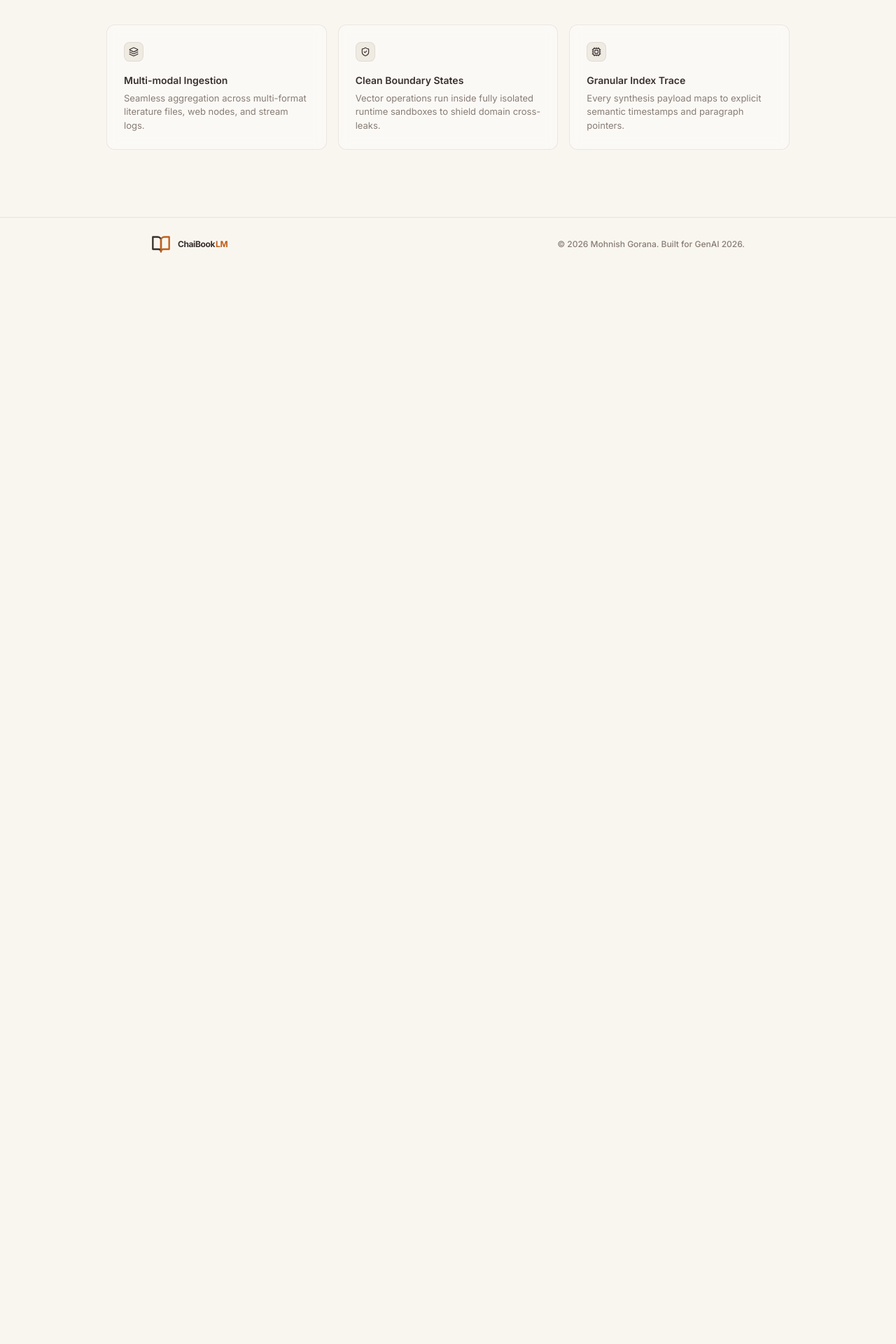
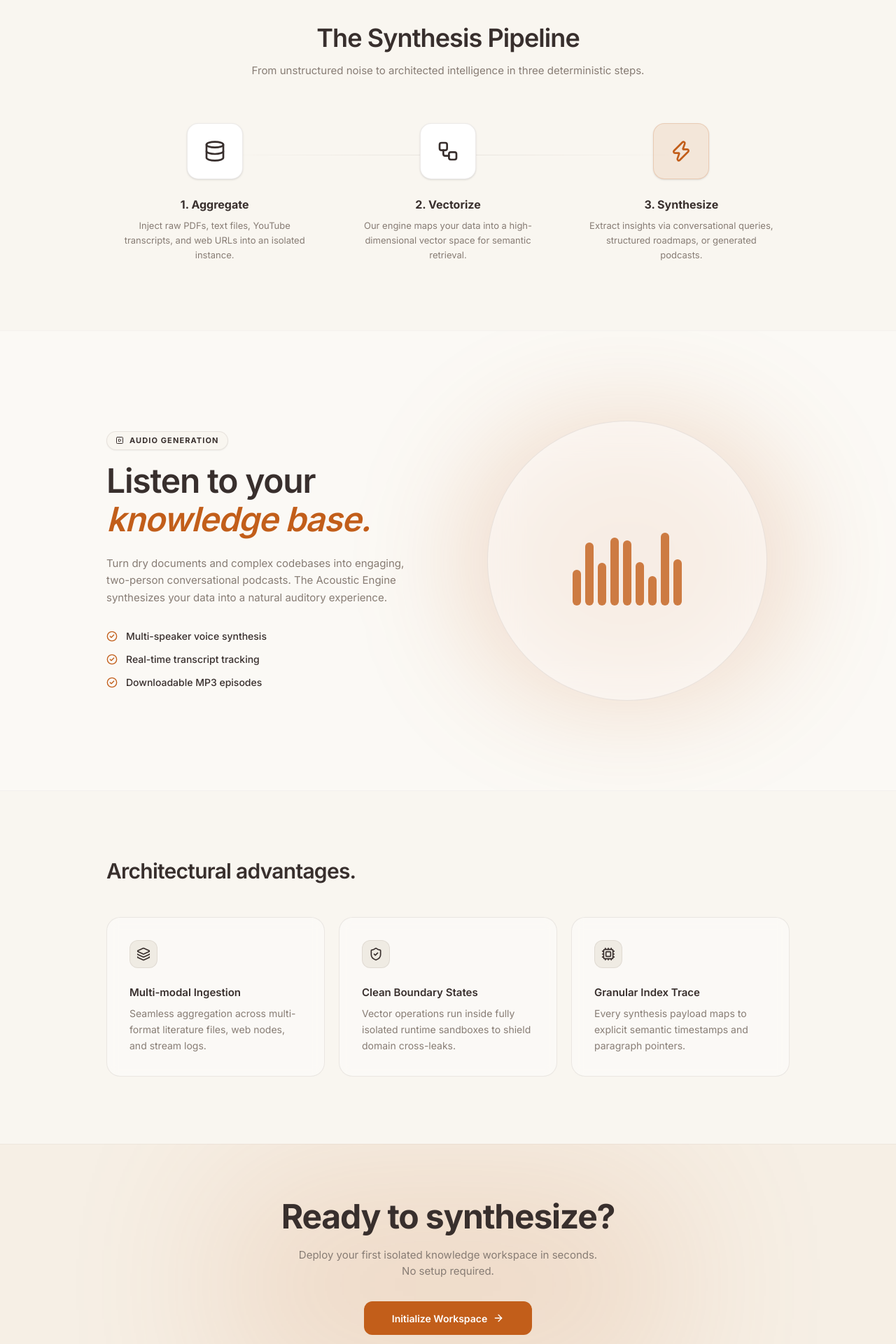
Before and after one commit to mohnishgorana1/chaibook-lm, a Next.js app: page / in a window 1280 px wide. Shown: the part 1180-3100 px from the top of the page at 70% size. Before the commit the page ends 1567 px from the top, so only its background shows below. Built offline with nearby package versions, Linux system fonts and the light colour scheme; no server answers.

Commit message:
ui final touch

```diff
--- a/app/page.tsx
+++ b/app/page.tsx
@@ -5,7 +5,9 @@ import { motion } from "framer-motion";
 import {
   ArrowRight, Sparkles, Layers, ShieldCheck, Cpu,
   Headphones, FileText, Link2, Search, PlayCircle,
-  CheckCircle2, ArrowUp, SkipBack, Play, SkipForward
+  CheckCircle2, ArrowUp, SkipBack, Play, SkipForward,
+  Triangle, Hexagon, Octagon, Box, Workflow, Zap, Quote, PlaySquare,
+  Database
 } from "lucide-react";
 import Logo from "@/components/Logo";
 
@@ -23,6 +25,11 @@ export default function Home() {
     show: { opacity: 1, y: 0, transition: { type: "spring" as const, stiffness: 500, damping: 35 } },
   };
 
+  const scrollVariants = {
+    hidden: { opacity: 0, y: 30 },
+    show: { opacity: 1, y: 0, transition: { duration: 0.6, ease: [0.16, 1, 0.3, 1] } }
+  };
+
   return (
     <div className="flex min-h-screen w-full flex-col bg-base overflow-x-hidden">
       <main className="relative flex flex-1 flex-col">
@@ -33,17 +40,17 @@ export default function Home() {
         {/* Elegant Ray-traced Ambient Backlight */}
         <div className="absolute left-1/2 top-0 -z-10 h-[38rem] w-[55rem] -translate-x-1/2 -translate-y-1/3 rounded-[100%] bg-primary blur-[150px] opacity-[0.07] pointer-events-none"></div>
 
+        {/* ============================================================== */}
         {/* HERO HEADER */}
+        {/* ============================================================== */}
         <div className="mx-auto flex w-full max-w-5xl flex-col items-center justify-center px-6 pt-36 pb-12 text-center">
           <motion.div variants={containerVariants} initial="hidden" animate="show" className="flex flex-col items-center w-full z-10">
 
-            {/* Context Badge */}
             <motion.div variants={itemVariants} className="mb-6 inline-flex items-center gap-2 rounded-full border border-primary/10 bg-primary/5 px-3.5 py-1 text-[11px] font-medium tracking-wider uppercase text-primary backdrop-blur-md">
               <Sparkles className="h-3 w-3" />
               <span>Engineered Synthesis Environment</span>
             </motion.div>
 
-            {/* Typography-driven Headline */}
             <motion.h1 variants={itemVariants} className="text-4xl font-semibold tracking-tight text-txt sm:text-6xl max-w-3xl leading-[1.12]">
               Intelligence, layered and <span className="text-transparent bg-clip-text bg-gradient-to-r from-primary via-txt to-muted">absolute.</span>
             </motion.h1>
@@ -52,7 +59,6 @@ export default function Home() {
               A private, minimalist canvas built to absorb cross-platform documentation, orchestrate structural roadmaps, and vocalize insights.
             </motion.p>
 
-            {/* Action Matrix */}
             <motion.div variants={itemVariants} className="mt-8 flex items-center justify-center gap-3">
               <Link
                 href="/notebook"
@@ -61,7 +67,6 @@ export default function Home() {
                 Launch app
                 <ArrowRight className="h-3.5 w-3.5 transition-transform group-hover:translate-x-0.5" />
               </Link>
-
               <a
                 href="https://github.com/mohnishgorana1"
                 target="_blank"
@@ -73,30 +78,28 @@ export default function Home() {
             </motion.div>
           </motion.div>
 
-          {/* 🔥 HIGH-END PREMIUM COMPANY STYLE ABSTRACT APP PREVIEW */}
+          {/* ============================================================== */}
+          {/* HIGH-END APP PREVIEW MOCKUP */}
+          {/* ============================================================== */}
           <motion.div
             initial={{ opacity: 0, y: 30 }}
             animate={{ opacity: 1, y: 0 }}
             transition={{ delay: 0.4, type: "spring", stiffness: 400, damping: 32 }}
             className="mt-20 w-full max-w-5xl relative z-10 hidden md:block"
           >
-            {/* Architectural Border Glow */}
             <div className="absolute -inset-px rounded-2xl bg-gradient-to-b from-primary/15 to-transparent opacity-60"></div>
 
-            {/* The Glass Container Mockup */}
             <div className="relative flex h-[460px] w-full rounded-2xl border border-subtle bg-panel/30 backdrop-blur-2xl shadow-[0_24px_60px_rgba(0,0,0,0.06)] dark:shadow-[0_24px_60px_rgba(0,0,0,0.4)] overflow-hidden">
 
-              {/* COMPONENT PREVIEW: INDEX BAR (Left) */}
+              {/* Left Panel */}
               <div className="flex flex-col w-[230px] border-r border-subtle/60 p-4 bg-panel/10">
                 <div className="flex items-center gap-2 mb-6">
                   <div className="h-2 w-2 rounded-full bg-primary/60"></div>
                   <div className="h-2 w-20 rounded bg-txt/10"></div>
                 </div>
-
                 <div className="w-full h-8 rounded-lg border border-dashed border-subtle flex items-center justify-center gap-1.5 text-[11px] font-semibold text-muted bg-panel/40 mb-6">
                   <Layers size={12}/> Context Chunks
                 </div>
-
                 <div className="flex flex-col gap-2.5">
                   <div className="h-10 w-full rounded-xl bg-input/40 border border-subtle/50 p-2.5 flex items-center gap-3">
                     <div className="h-5 w-5 rounded-md bg-panel border border-subtle flex items-center justify-center text-primary"><FileText size={11}/></div>
@@ -111,25 +114,22 @@ export default function Home() {
                 </div>
               </div>
 
-              {/* COMPONENT PREVIEW: SYNTHESIS CANVAS (Middle) */}
+              {/* Middle Panel */}
               <div className="flex-1 flex flex-col bg-panel/5">
                 <div className="h-11 border-b border-subtle/60 flex items-center justify-between px-4 text-[11px] font-bold uppercase tracking-wider text-muted">
                   <div className="flex items-center gap-1.5"><Cpu size={12} className="text-primary"/> Knowledge Map</div>
                   <div className="h-1.5 w-12 rounded bg-subtle"></div>
                 </div>
-
                 <div className="flex-1 p-6 flex flex-col gap-6 overflow-hidden">
                   <div className="self-end bg-input/60 border border-subtle/60 rounded-2xl rounded-tr-xs px-4 py-2.5 max-w-[70%]">
                     <div className="h-2.5 w-32 rounded bg-txt/10"></div>
                   </div>
-
                   <div className="flex gap-3.5 max-w-[85%]">
                     <div className="h-7 w-7 shrink-0 rounded-lg border border-primary/20 bg-primary/5 flex items-center justify-center text-primary shadow-sm"><Sparkles size={12}/></div>
                     <div className="flex flex-col gap-2.5 pt-1.5 w-full">
                       <div className="h-2.5 w-full rounded bg-txt/10"></div>
                       <div className="h-2.5 w-[92%] rounded bg-txt/10"></div>
                       <div className="h-2.5 w-[85%] rounded bg-txt/10"></div>
-
                       <div className="flex gap-2 mt-3">
                         <div className="h-5 w-24 rounded bg-primary/10 border border-primary/10 flex items-center justify-center gap-1 text-[10px] font-semibold text-primary"><CheckCircle2 size={10}/> Source Ref</div>
                         <div className="h-5 w-20 rounded bg-subtle border border-subtle/40"></div>
@@ -137,8 +137,6 @@ export default function Home() {
                     </div>
                   </div>
                 </div>
-
-                {/* Floating Command Palette Input */}
                 <div className="p-4 w-full max-w-xl mx-auto">
                   <div className="h-10 w-full bg-panel border border-subtle rounded-xl flex items-center px-2 gap-2 shadow-xs">
                     <div className="h-6 w-16 rounded-md bg-input text-[10px] font-medium flex items-center justify-center text-muted">Nodes</div>
@@ -149,13 +147,11 @@ export default function Home() {
                 </div>
               </div>
 
-              {/* COMPONENT PREVIEW: ACOUSTIC MATRIX (Right) */}
+              {/* Right Panel */}
               <div className="flex flex-col w-[280px] border-l border-subtle/60 bg-panel/10 p-4">
                 <div className="flex items-center gap-2 text-[11px] font-bold uppercase tracking-wider text-muted mb-4">
                   <Headphones size={12} className="text-primary"/> Acoustic Engine
                 </div>
-
-                {/* Minimalist Player Widget */}
                 <div className="bg-panel border border-subtle/80 rounded-2xl p-4 shadow-sm relative overflow-hidden mb-5">
                   <div className="flex gap-3 items-center mb-4">
                     <div className="h-11 w-11 shrink-0 bg-gradient-to-tr from-primary to-primary-hover rounded-xl flex items-center justify-center text-white shadow-inner"><Headphones size={16}/></div>
@@ -164,20 +160,16 @@ export default function Home() {
                       <div className="h-1.5 w-16 rounded bg-txt/5"></div>
                     </div>
                   </div>
-
                   <div className="flex flex-col gap-1.5">
                     <div className="h-1 w-full bg-input rounded-full overflow-hidden"><div className="h-full w-2/5 bg-primary rounded-full"></div></div>
                     <div className="flex justify-between text-[8px] font-medium text-muted"><span>01:14</span><span>04:02</span></div>
                   </div>
-
                   <div className="flex justify-center items-center gap-4 mt-3 opacity-60">
                     <SkipBack size={12} className="text-muted"/>
                     <div className="h-8 w-8 rounded-full bg-txt flex items-center justify-center"><Play size={10} className="fill-panel text-panel translate-x-[0.5px]"/></div>
                     <SkipForward size={12} className="text-muted"/>
                   </div>
                 </div>
-
-                {/* Micro-lyrics Timeline */}
                 <div className="flex flex-col gap-3.5 mt-2 overflow-hidden opacity-80">
                   <div className="flex flex-col gap-1.5 border-l-2 border-primary pl-2.5">
                     <div className="h-1.5 w-8 rounded bg-primary/40"></div>
@@ -195,50 +187,167 @@ export default function Home() {
           </motion.div>
         </div>
 
-        {/* METRIC / BENTO FEATURES GRID */}
-        <div className="mx-auto w-full max-w-5xl px-6 py-24 border-t border-subtle/40">
-          <motion.div
-            initial={{ opacity: 0, y: 15 }}
-            whileInView={{ opacity: 1, y: 0 }}
-            viewport={{ once: true, margin: "-100px" }}
-            transition={{ duration: 0.5 }}
-            className="grid grid-cols-1 md:grid-cols-3 gap-4 text-left"
-          >
-            <div className="group flex flex-col justify-between rounded-xl border border-subtle bg-panel/40 backdrop-blur-sm p-6 transition-all duration-300 hover:border-primary/20 hover:shadow-xs">
-              <div className="flex h-7 w-7 items-center justify-center rounded-lg border border-subtle bg-input mb-4 transition-colors group-hover:bg-primary/5 group-hover:border-primary/20">
-                <Layers className="h-3.5 w-3.5 text-txt transition-colors group-hover:text-primary" />
+
+        {/* ============================================================== */}
+        {/* NEW SECTION: PIPELINE / WORKFLOW */}
+        {/* ============================================================== */}
+        <motion.div
+          initial="hidden" whileInView="show" viewport={{ once: true, margin: "-100px" }} variants={scrollVariants}
+          className="mx-auto w-full max-w-5xl px-6 py-24"
+        >
+          <div className="text-center mb-16">
+            <h2 className="text-2xl md:text-4xl font-semibold tracking-tight text-txt">The Synthesis Pipeline</h2>
+            <p className="mt-4 text-[15px] text-muted max-w-xl mx-auto">From unstructured noise to architected intelligence in three deterministic steps.</p>
+          </div>
+
+          <div className="grid grid-cols-1 md:grid-cols-3 gap-6 relative">
+            {/* Connecting Line (Desktop) */}
+            <div className="hidden md:block absolute top-[45px] left-[15%] right-[15%] h-px bg-gradient-to-r from-transparent via-subtle to-transparent z-0"></div>
+
+            <div className="relative z-10 flex flex-col items-center text-center group">
+              <div className="flex h-20 w-20 items-center justify-center rounded-2xl bg-panel border border-subtle shadow-sm mb-6 transition-all group-hover:border-primary/30 group-hover:shadow-primary/5 group-hover:-translate-y-1">
+                <Database className="h-8 w-8 text-txt group-hover:text-primary transition-colors" />
               </div>
-              <div>
-                <h3 className="text-[14px] font-semibold text-txt">Multi-modal Ingestion</h3>
-                <p className="mt-1.5 text-[13px] leading-normal text-muted">Seamless aggregation across multi-format literature files, web nodes, and stream logs.</p>
+              <h3 className="text-[16px] font-bold text-txt">1. Aggregate</h3>
+              <p className="mt-2 text-[13px] leading-relaxed text-muted px-4">Inject raw PDFs, text files, YouTube transcripts, and web URLs into an isolated instance.</p>
+            </div>
+
+            <div className="relative z-10 flex flex-col items-center text-center group">
+              <div className="flex h-20 w-20 items-center justify-center rounded-2xl bg-panel border border-subtle shadow-sm mb-6 transition-all group-hover:border-primary/30 group-hover:shadow-primary/5 group-hover:-translate-y-1">
+                <Workflow className="h-8 w-8 text-txt group-hover:text-primary transition-colors" />
+              </div>
+              <h3 className="text-[16px] font-bold text-txt">2. Vectorize</h3>
+              <p className="mt-2 text-[13px] leading-relaxed text-muted px-4">Our engine maps your data into a high-dimensional vector space for semantic retrieval.</p>
+            </div>
+
+            <div className="relative z-10 flex flex-col items-center text-center group">
+              <div className="flex h-20 w-20 items-center justify-center rounded-2xl bg-primary/10 border border-primary/20 shadow-sm mb-6 transition-all group-hover:bg-primary/20 group-hover:shadow-primary/10 group-hover:-translate-y-1">
+                <Zap className="h-8 w-8 text-primary" />
+              </div>
+              <h3 className="text-[16px] font-bold text-txt">3. Synthesize</h3>
+              <p className="mt-2 text-[13px] leading-relaxed text-muted px-4">Extract insights via conversational queries, structured roadmaps, or generated podcasts.</p>
+            </div>
+          </div>
+        </motion.div>
+
+        {/* ============================================================== */}
+        {/* NEW SECTION: DEEP DIVE (ACOUSTIC ENGINE) */}
+        {/* ============================================================== */}
+        <motion.div
+          initial="hidden" whileInView="show" viewport={{ once: true, margin: "-100px" }} variants={scrollVariants}
+          className="w-full bg-panel/30 border-y border-subtle/40 overflow-hidden"
+        >
+          <div className="mx-auto flex w-full max-w-5xl flex-col md:flex-row items-center gap-12 px-6 py-20 md:py-32">
+
+            {/* Text Side */}
+            <div className="flex-1 flex flex-col items-start text-left">
+              <div className="mb-4 inline-flex items-center gap-2 rounded-full border border-subtle bg-base px-3 py-1 text-[11px] font-bold uppercase tracking-widest text-txt shadow-xs">
+                <PlaySquare className="h-3 w-3" /> Audio Generation
+              </div>
+              <h2 className="text-3xl md:text-5xl font-semibold tracking-tight text-txt leading-[1.15]">
+                Listen to your <br/><span className="text-primary italic">knowledge base.</span>
+              </h2>
+              <p className="mt-6 text-[15px] leading-relaxed text-muted max-w-md">
+                Turn dry documents and complex codebases into engaging, two-person conversational podcasts. The Acoustic Engine synthesizes your data into a natural auditory experience.
+              </p>
+              <ul className="mt-8 flex flex-col gap-3">
+                <li className="flex items-center gap-3 text-[14px] font-medium text-txt"><CheckCircle2 className="h-4 w-4 text-primary"/> Multi-speaker voice synthesis</li>
+                <li className="flex items-center gap-3 text-[14px] font-medium text-txt"><CheckCircle2 className="h-4 w-4 text-primary"/> Real-time transcript tracking</li>
+                <li className="flex items-center gap-3 text-[14px] font-medium text-txt"><CheckCircle2 className="h-4 w-4 text-primary"/> Downloadable MP3 episodes</li>
+              </ul>
+            </div>
+
+            {/* Visual Side (Abstract Waveform) */}
+            <div className="flex-1 w-full relative">
+              <div className="absolute inset-0 bg-primary/20 blur-[80px] rounded-full"></div>
+              <div className="relative aspect-square w-full max-w-[400px] mx-auto rounded-full border border-subtle bg-panel/50 backdrop-blur-xl flex items-center justify-center overflow-hidden">
+                {/* Abstract Audio Bars */}
+                <div className="flex items-end justify-center gap-1.5 h-32">
+                  {[40, 70, 45, 90, 60, 100, 50, 80, 35].map((height, i) => (
+                    <motion.div
+                      key={i}
+                      animate={{ height: [`${height}%`, `${Math.random() * 100}%`, `${height}%`] }}
+                      transition={{ duration: 1.5, repeat: Infinity, ease: "easeInOut", delay: i * 0.1 }}
+                      className="w-3 rounded-full bg-primary/80"
+                    ></motion.div>
+                  ))}
+                </div>
               </div>
             </div>
 
-            <div className="group flex flex-col justify-between rounded-xl border border-subtle bg-panel/40 backdrop-blur-sm p-6 transition-all duration-300 hover:border-primary/20 hover:shadow-xs">
-              <div className="flex h-7 w-7 items-center justify-center rounded-lg border border-subtle bg-input mb-4 transition-colors group-hover:bg-primary/5 group-hover:border-primary/20">
-                <ShieldCheck className="h-3.5 w-3.5 text-txt transition-colors group-hover:text-primary" />
+          </div>
+        </motion.div>
+
+        {/* ============================================================== */}
+        {/* EXISTING SECTION: METRIC / BENTO FEATURES GRID */}
+        {/* ============================================================== */}
+        <div className="mx-auto w-full max-w-5xl px-6 py-24">
+          <div className="mb-12 text-center md:text-left">
+             <h2 className="text-2xl md:text-3xl font-semibold tracking-tight text-txt">Architectural advantages.</h2>
+          </div>
+          <motion.div
+            initial={{ opacity: 0, y: 15 }} whileInView={{ opacity: 1, y: 0 }} viewport={{ once: true, margin: "-100px" }} transition={{ duration: 0.5 }}
+            className="grid grid-cols-1 md:grid-cols-3 gap-5 text-left"
+          >
+            <div className="group flex flex-col justify-between rounded-[20px] border border-subtle bg-panel/40 backdrop-blur-sm p-8 transition-all duration-300 hover:border-primary/20 hover:shadow-sm">
+              <div className="flex h-10 w-10 items-center justify-center rounded-xl border border-subtle bg-input mb-6 transition-colors group-hover:bg-primary/5 group-hover:border-primary/20">
+                <Layers className="h-5 w-5 text-txt transition-colors group-hover:text-primary" />
               </div>
               <div>
-                <h3 className="text-[14px] font-semibold text-txt">Clean Boundary States</h3>
-                <p className="mt-1.5 text-[13px] leading-normal text-muted">Vector operations run inside fully isolated runtime sandboxes to shield domain cross-leaks.</p>
+                <h3 className="text-[15px] font-semibold text-txt">Multi-modal Ingestion</h3>
+                <p className="mt-2 text-[14px] leading-relaxed text-muted">Seamless aggregation across multi-format literature files, web nodes, and stream logs.</p>
               </div>
             </div>
 
-            <div className="group flex flex-col justify-between rounded-xl border border-subtle bg-panel/40 backdrop-blur-sm p-6 transition-all duration-300 hover:border-primary/20 hover:shadow-xs">
-              <div className="flex h-7 w-7 items-center justify-center rounded-lg border border-subtle bg-input mb-4 transition-colors group-hover:bg-primary/5 group-hover:border-primary/20">
-                <Cpu className="h-3.5 w-3.5 text-txt transition-colors group-hover:text-primary" />
+            <div className="group flex flex-col justify-between rounded-[20px] border border-subtle bg-panel/40 backdrop-blur-sm p-8 transition-all duration-300 hover:border-primary/20 hover:shadow-sm">
+              <div className="flex h-10 w-10 items-center justify-center rounded-xl border border-subtle bg-input mb-6 transition-colors group-hover:bg-primary/5 group-hover:border-primary/20">
+                <ShieldCheck className="h-5 w-5 text-txt transition-colors group-hover:text-primary" />
               </div>
               <div>
-                <h3 className="text-[14px] font-semibold text-txt">Granular Index Trace</h3>
-                <p className="mt-1.5 text-[13px] leading-normal text-muted">Every synthesis payload maps to explicit semantic timestamps and paragraph pointers.</p>
+                <h3 className="text-[15px] font-semibold text-txt">Clean Boundary States</h3>
+                <p className="mt-2 text-[14px] leading-relaxed text-muted">Vector operations run inside fully isolated runtime sandboxes to shield domain cross-leaks.</p>
+              </div>
+            </div>
+
+            <div className="group flex flex-col justify-between rounded-[20px] border border-subtle bg-panel/40 backdrop-blur-sm p-8 transition-all duration-300 hover:border-primary/20 hover:shadow-sm">
+              <div className="flex h-10 w-10 items-center justify-center rounded-xl border border-subtle bg-input mb-6 transition-colors group-hover:bg-primary/5 group-hover:border-primary/20">
+                <Cpu className="h-5 w-5 text-txt transition-colors group-hover:text-primary" />
+              </div>
+              <div>
+                <h3 className="text-[15px] font-semibold text-txt">Granular Index Trace</h3>
+                <p className="mt-2 text-[14px] leading-relaxed text-muted">Every synthesis payload maps to explicit semantic timestamps and paragraph pointers.</p>
               </div>
             </div>
           </motion.div>
         </div>
 
+
+        {/* ============================================================== */}
+        {/* NEW SECTION: FINAL CTA */}
+        {/* ============================================================== */}
+        <motion.div
+          initial="hidden" whileInView="show" viewport={{ once: true, margin: "-50px" }} variants={scrollVariants}
+          className="w-full pb-32 pt-20 relative overflow-hidden"
+        >
+          <div className="absolute inset-0 bg-primary/5 border-y border-subtle/50"></div>
+          <div className="absolute top-1/2 left-1/2 -translate-x-1/2 -translate-y-1/2 h-[20rem] w-[40rem] bg-primary blur-[120px] opacity-[0.15] pointer-events-none"></div>
+
+          <div className="relative z-10 mx-auto max-w-2xl px-6 text-center flex flex-col items-center">
+            <h2 className="text-3xl md:text-5xl font-bold tracking-tight text-txt mb-5">Ready to synthesize?</h2>
+            <p className="text-[15px] text-muted mb-8 max-w-md">Deploy your first isolated knowledge workspace in seconds. No setup required.</p>
+            <Link
+              href="/notebook"
+              className="group relative flex h-12 w-full sm:w-auto items-center justify-center gap-2 rounded-xl bg-primary px-10 text-[14px] font-semibold text-white shadow-[0_0_30px_rgba(var(--color-primary),0.3)] transition-all hover:bg-primary-hover hover:scale-105 active:scale-[0.98]"
+            >
+              Initialize Workspace
+              <ArrowRight className="h-4 w-4 transition-transform group-hover:translate-x-1" />
+            </Link>
+          </div>
+        </motion.div>
+
         {/* FOOTER */}
-        <footer className="w-full bg-base py-6 mt-auto z-10 border-t border-subtle">
-          <div className="mx-auto flex w-full max-w-4xl flex-col items-center justify-between gap-4 px-6 md:flex-row">
+        <footer className="w-full bg-panel py-8 mt-auto z-10 border-t border-subtle relative">
+          <div className="mx-auto flex w-full max-w-5xl flex-col items-center justify-between gap-4 px-6 md:flex-row">
             <Logo showText={true} textSize="12px" />
             <p className="text-[12px] text-muted font-medium">
               &copy; {new Date().getFullYear()} Mohnish Gorana. Built for GenAI 2026.
```
